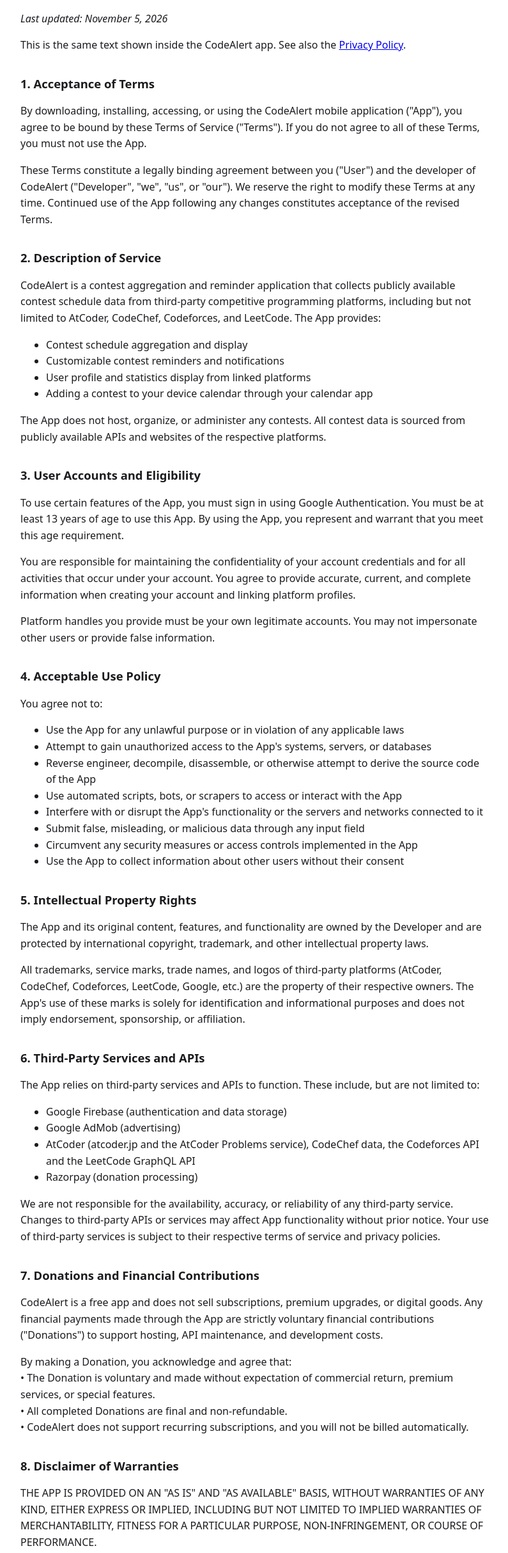
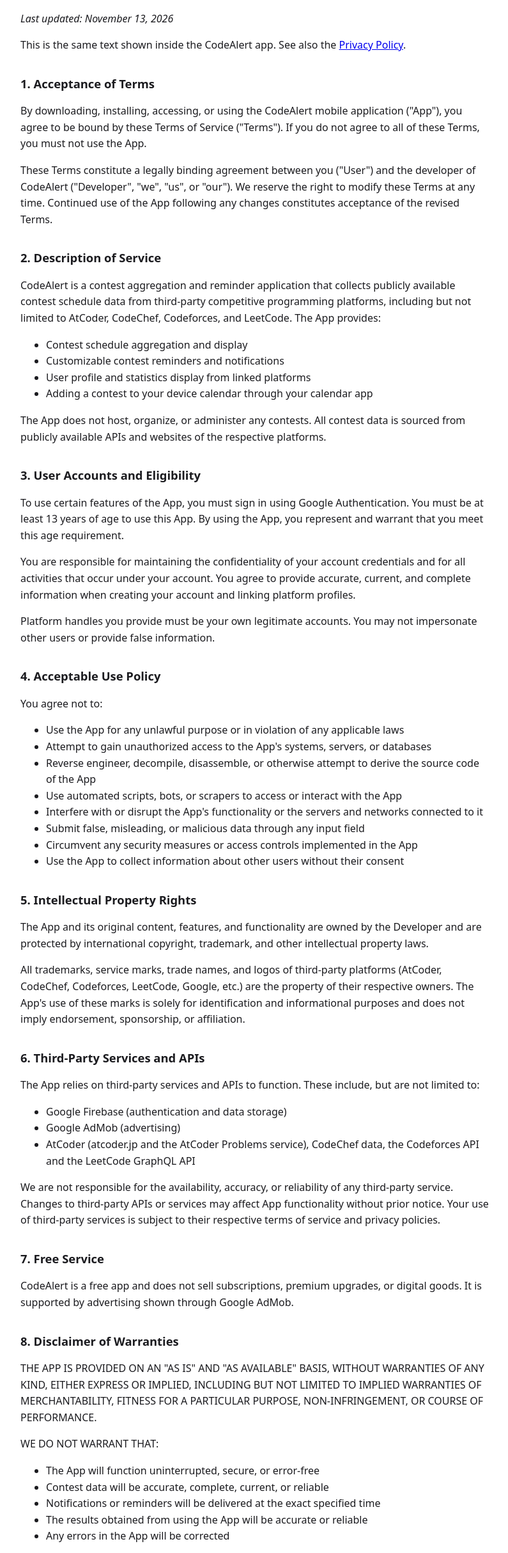
Before and after one commit to saranshnaik/codealert-legal, a plain HTML site: page terms.html in a window 1280 px wide. Shown: the part 84-2512 px from the top of the page at 64% size, without its empty margins (240-1035 px from the left). Drawn offline with Linux system fonts and the light colour scheme.

Commit message:
Update contact email; remove donation and Razorpay text (donations are not part of v1)

```diff
--- a/terms.html
+++ b/terms.html
@@ -12,7 +12,7 @@
 </head>
 <body>
 <h1>CodeAlert Terms of Service</h1>
-<p><em>Last updated: November 5, 2026</em></p>
+<p><em>Last updated: November 13, 2026</em></p>
 <p>This is the same text shown inside the CodeAlert app. See also the <a href="privacy-policy.html">Privacy Policy</a>.</p>
 <h2>1. Acceptance of Terms</h2>
 <p>By downloading, installing, accessing, or using the CodeAlert mobile application (&quot;App&quot;), you agree to be bound by these Terms of Service (&quot;Terms&quot;). If you do not agree to all of these Terms, you must not use the App.</p>
@@ -33,11 +33,10 @@
 <p>All trademarks, service marks, trade names, and logos of third-party platforms (AtCoder, CodeChef, Codeforces, LeetCode, Google, etc.) are the property of their respective owners. The App&#x27;s use of these marks is solely for identification and informational purposes and does not imply endorsement, sponsorship, or affiliation.</p>
 <h2>6. Third-Party Services and APIs</h2>
 <p>The App relies on third-party services and APIs to function. These include, but are not limited to:</p>
-<ul><li>Google Firebase (authentication and data storage)</li><li>Google AdMob (advertising)</li><li>AtCoder (atcoder.jp and the AtCoder Problems service), CodeChef data, the Codeforces API and the LeetCode GraphQL API</li><li>Razorpay (donation processing)</li></ul>
+<ul><li>Google Firebase (authentication and data storage)</li><li>Google AdMob (advertising)</li><li>AtCoder (atcoder.jp and the AtCoder Problems service), CodeChef data, the Codeforces API and the LeetCode GraphQL API</li></ul>
 <p>We are not responsible for the availability, accuracy, or reliability of any third-party service. Changes to third-party APIs or services may affect App functionality without prior notice. Your use of third-party services is subject to their respective terms of service and privacy policies.</p>
-<h2>7. Donations and Financial Contributions</h2>
-<p>CodeAlert is a free app and does not sell subscriptions, premium upgrades, or digital goods. Any financial payments made through the App are strictly voluntary financial contributions (&quot;Donations&quot;) to support hosting, API maintenance, and development costs.</p>
-<p>By making a Donation, you acknowledge and agree that:<br>• The Donation is voluntary and made without expectation of commercial return, premium services, or special features.<br>• All completed Donations are final and non-refundable.<br>• CodeAlert does not support recurring subscriptions, and you will not be billed automatically.</p>
+<h2>7. Free Service</h2>
+<p>CodeAlert is a free app and does not sell subscriptions, premium upgrades, or digital goods. It is supported by advertising shown through Google AdMob.</p>
 <h2>8. Disclaimer of Warranties</h2>
 <p>THE APP IS PROVIDED ON AN &quot;AS IS&quot; AND &quot;AS AVAILABLE&quot; BASIS, WITHOUT WARRANTIES OF ANY KIND, EITHER EXPRESS OR IMPLIED, INCLUDING BUT NOT LIMITED TO IMPLIED WARRANTIES OF MERCHANTABILITY, FITNESS FOR A PARTICULAR PURPOSE, NON-INFRINGEMENT, OR COURSE OF PERFORMANCE.</p>
 <p>WE DO NOT WARRANT THAT:</p>
```
Also changed, not shown: delete-account.html (+1 -1 lines), privacy-policy.html (+6 -6 lines).
